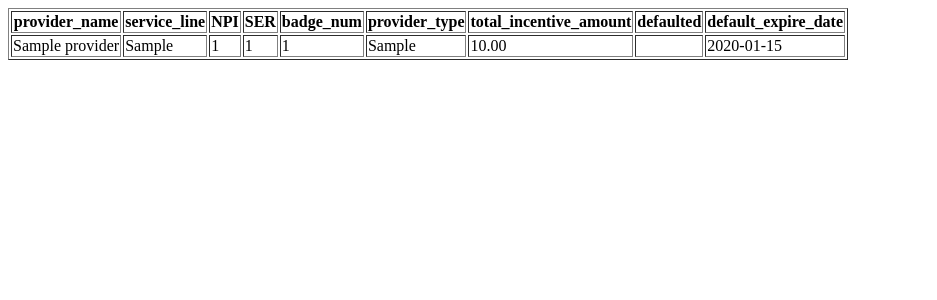
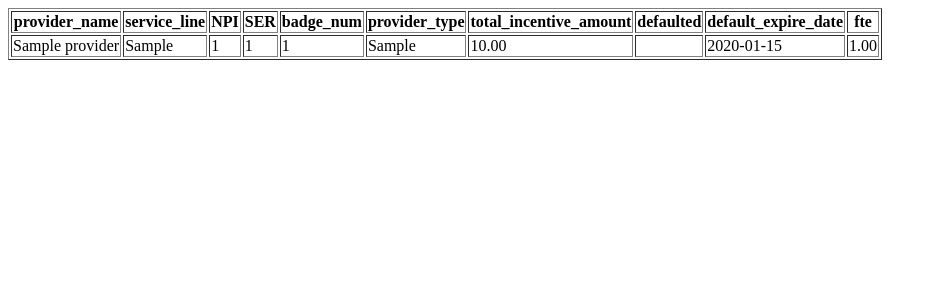
Before and after one commit to zkeene/scorecard, a PHP site: page /provider_list.php in a window 1280 px wide. Shown: the top 300 px of the page, without its empty margins (0-937 px from the left). Run offline with PHP 8.4, Linux system fonts and the light colour scheme; tables that the repository leaves empty hold one stand-in row (values such as "Sample post").

Commit message:
fix to issue #45

```diff
--- a/provider_list.php
+++ b/provider_list.php
@@ -9,7 +9,7 @@ global $conn;
 </head>
 <body>
 <?php
-$sql = 'SELECT provider_name, service_line, NPI, SER, badge_num, provider_type, total_incentive_amount, if(default_expire_date > current_date(),"Defaulted", "") as defaulted, default_expire_date
+$sql = 'SELECT provider_name, service_line, NPI, SER, badge_num, provider_type, total_incentive_amount, if(default_expire_date > current_date(),"Defaulted", "") as defaulted, default_expire_date, fte
 FROM providers
 inner join service_lines
 on providers.service_line_id = service_lines.id
@@ -17,7 +17,7 @@ inner join provider_types
 on providers.provider_type_id = provider_types.id
 left join contracts
 on providers.id = contracts.provider_id
-WHERE provider_status=1
+WHERE provider_status=1 AND contracts.active=1
 order by provider_name ASC';
 ?>
 <table border=1>
```
